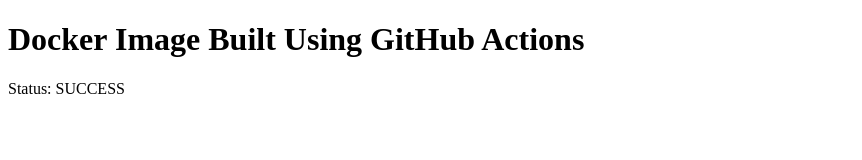
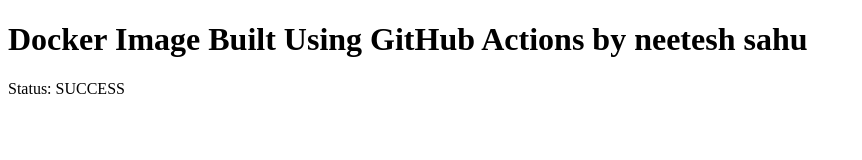
Before and after one commit to neetesh-sahu/github-actions-docker, a plain HTML site: page index.html in a window 1280 px wide. Shown: the whole page, without its empty margins (0-862 px from the left). Drawn offline with Linux system fonts and the light colour scheme.

```diff
--- a/index.html
+++ b/index.html
@@ -4,7 +4,7 @@
   <title>GitHub Actions Docker Demo</title>
 </head>
 <body>
-  <h1>Docker Image Built Using GitHub Actions</h1>
+  <h1>Docker Image Built Using GitHub Actions by neetesh sahu</h1>
   <p>Status: SUCCESS</p>
 </body>
 </html>
```
Also changed, not shown: 1 other file.
